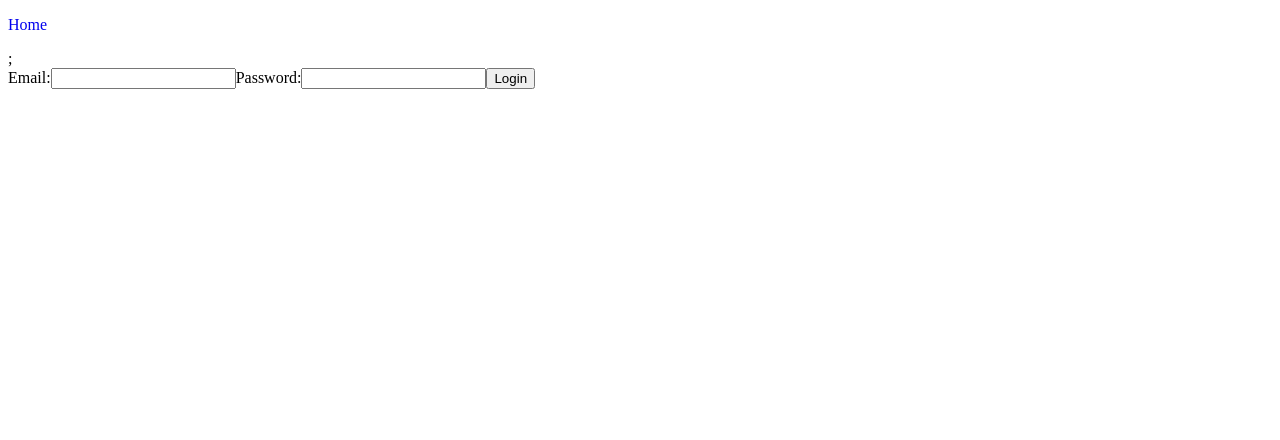
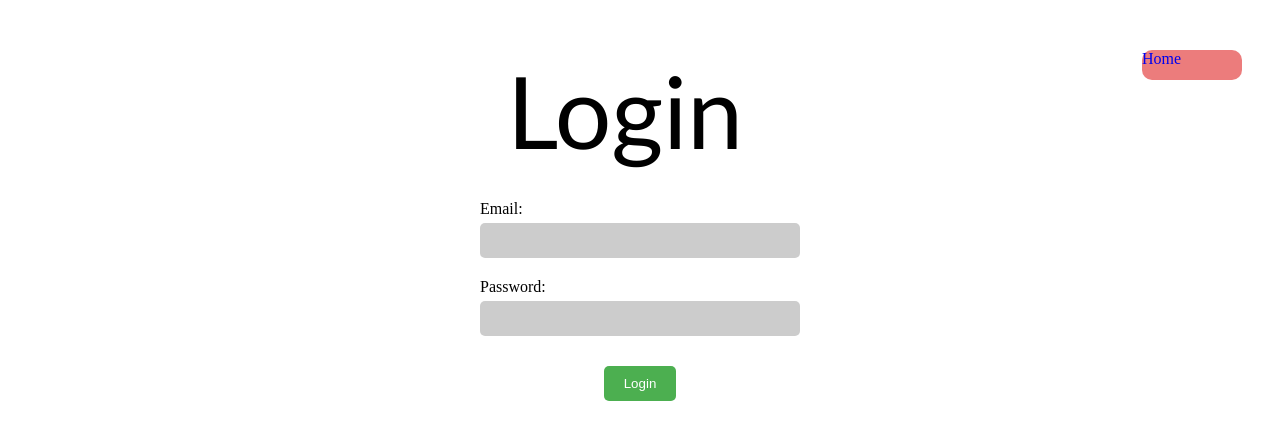
Before and after one commit to fatimaahmed14/task-app-client, a React (Create React App) app in the folder task-app/: page /login in a window 1280 px wide. Shown: the top 440 px of the page. Built offline with nearby package versions, Linux system fonts and the light colour scheme.

Commit message:
sign up page + login page styling

```diff
--- a/task-app/src/pages/Login.js
+++ b/task-app/src/pages/Login.js
@@ -1,5 +1,6 @@
 import { useState } from "react";
 import { Link } from "react-router-dom";
+import "../style/App.css";
 
 function Login() {
   const [email, setEmail] = useState("");
@@ -35,12 +36,10 @@ function Login() {
 
   return (
     <>
-      <div>
-        <p>
-          <Link to="/">Home</Link>
-        </p>
-        ;
+      <div className="home-button">
+        <Link to="/">Home</Link>
       </div>
+      <div className="login-title">Login</div>
       <form onSubmit={handleSubmit}>
         <label>
           Email:
--- a/task-app/src/pages/Signup.js
+++ b/task-app/src/pages/Signup.js
@@ -1,5 +1,6 @@
 import { useState } from "react";
 import { Link } from "react-router-dom";
+import "../style/App.css";
 
 function Signup() {
   const [email, setEmail] = useState("");
@@ -36,14 +37,12 @@ function Signup() {
 
   return (
     <>
-      <div>
-        <h2>Signup</h2>
-        <div>
-          <Link to="/">Home</Link>
-        </div>
+      <div className="signup-title">Signup</div>
+      <div className="home-button">
+        <Link to="/">Home</Link>
       </div>
-      <form onSubmit={handleSubmit}>
-        <label>
+      <form onSubmit={handleSubmit} className="signup-form">
+        <label className="name">
           Name:
           <input
             type="name"
@@ -51,7 +50,7 @@ function Signup() {
             onChange={(e) => setName(e.target.value)}
           />
         </label>
-        <label>
+        <label className="email">
           Email:
           <input
             type="email"
@@ -59,7 +58,7 @@ function Signup() {
             onChange={(e) => setEmail(e.target.value)}
           />
         </label>
-        <label>
+        <label className="password">
           Password:
           <input
             type="password"
@@ -67,7 +66,9 @@ function Signup() {
             onChange={(e) => setPassword(e.target.value)}
           />
         </label>
-        <button type="submit">Sign up</button>
+        <button type="submit" className="submit">
+          Sign up
+        </button>
       </form>
     </>
   );
--- a/task-app/src/style/App.css
+++ b/task-app/src/style/App.css
@@ -40,7 +40,9 @@ nav .login:hover,
 .title,
 .slogan,
 .login,
-.signup {
+.signup,
+.signup-title,
+.login-title {
   font-family: "Trebuchet MS", "Lucida Sans Unicode", "Lucida Grande",
     "Lucida Sans", Arial, sans-serif;
 }
@@ -143,3 +145,71 @@ nav .login:hover,
 .task.complete {
   background-color: rgb(8, 228, 8);
 }
+
+.signup-form {
+  display: flex;
+  flex-direction: column;
+  align-items: center;
+  justify-content: center;
+  /* height: 100vh; */
+}
+
+.signup-title,
+.login-title {
+  text-align: center;
+  margin-top: 50px;
+  font-size: 100px;
+  margin-bottom: 30px;
+  margin-left: 100px;
+}
+
+.signup-title h2 {
+  font-size: 100px;
+}
+
+.home-button {
+  float: right;
+  margin-right: 30px;
+  border-radius: 10px;
+  background-color: #ec7c7c;
+  width: 100px;
+  height: 30px;
+}
+
+form {
+  display: flex;
+  flex-direction: column;
+  align-items: center;
+}
+
+label {
+  display: flex;
+  flex-direction: column;
+  margin-bottom: 10px;
+}
+
+input[type="name"],
+input[type="email"],
+input[type="password"] {
+  width: 300px;
+  padding: 10px;
+  border-radius: 5px;
+  border: none;
+  margin-top: 5px;
+  margin-bottom: 10px;
+  background-color: #ccc;
+}
+
+button[type="submit"] {
+  background-color: #4caf50;
+  color: white;
+  border: none;
+  border-radius: 5px;
+  padding: 10px 20px;
+  margin-top: 10px;
+  cursor: pointer;
+}
+
+button[type="submit"]:hover {
+  background-color: #3e8e41;
+}
```
